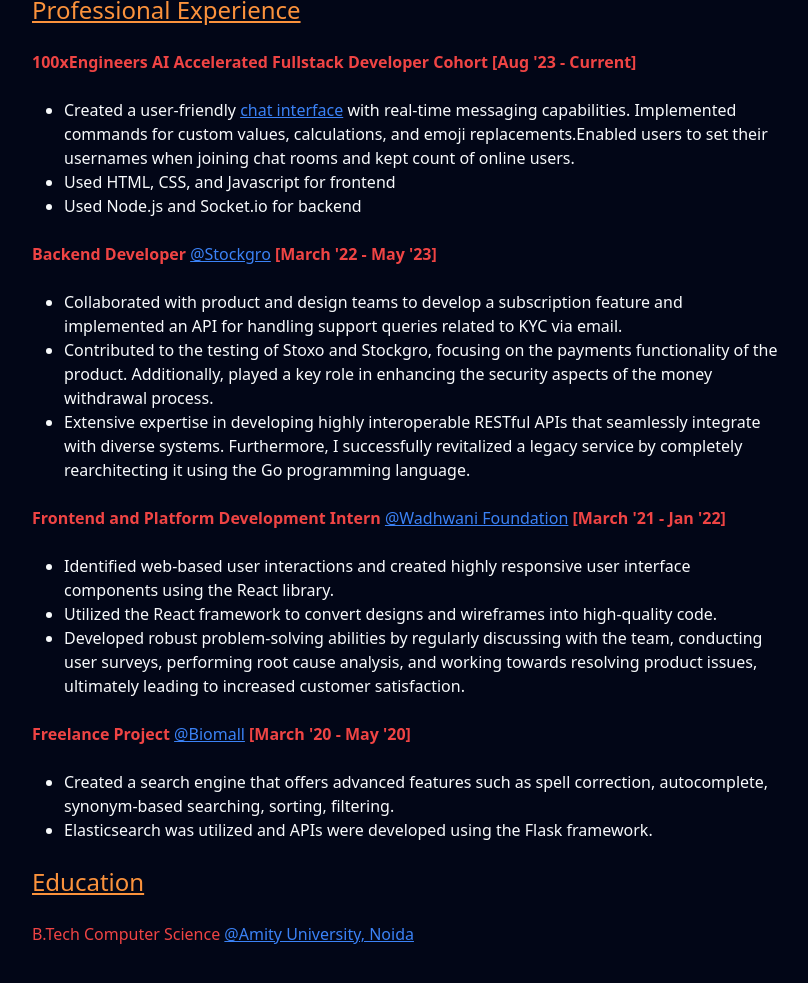
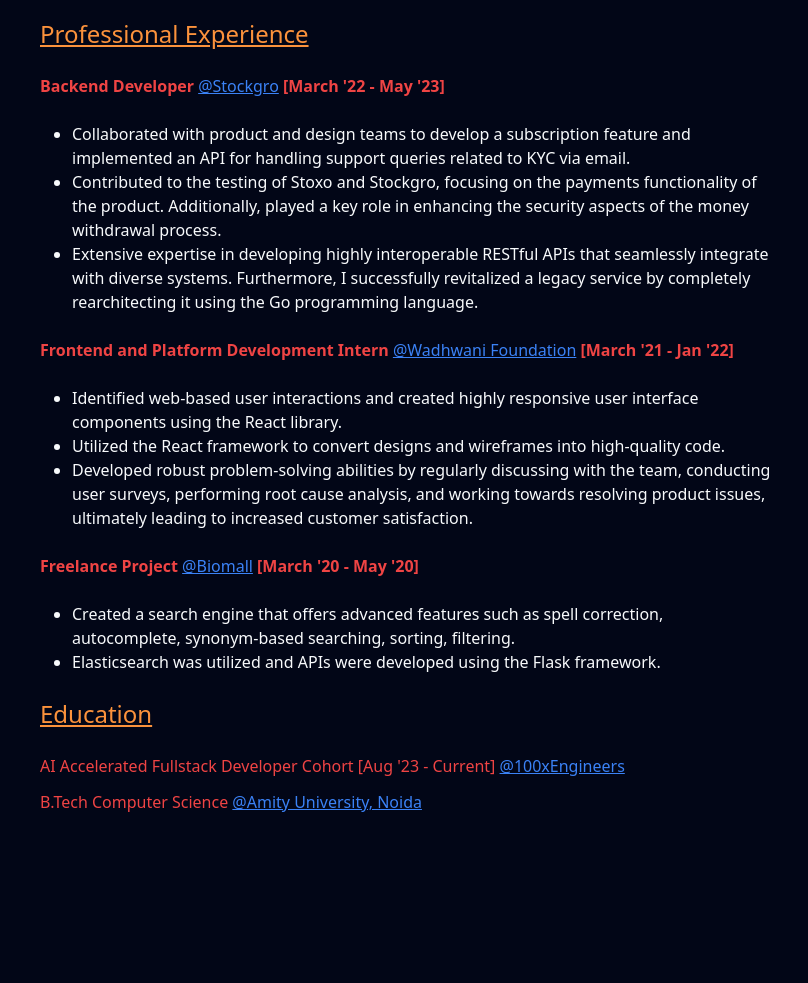
Before and after one commit to anujaagarwal/100xResume, a plain HTML site: page index.html in a window 1280 px wide. Shown: the part 811-1794 px from the top of the page, without its empty margins (232-1040 px from the left). After the commit the page ends 1661 px from the top, so only its background shows below. Drawn offline with nearby package versions, Linux system fonts and the light colour scheme.

Commit message:
feat:Worked on improving my resume

```diff
--- a/index.html
+++ b/index.html
@@ -8,7 +8,7 @@
   <script src="https://cdn.tailwindcss.com"></script>
 </head>
 
-<body class="bg-slate-950 px-2 py-6 max-w-3xl m-auto text-2xl md:text-base">
+<body class="bg-slate-950 px-4 py-6 max-w-3xl m-auto text-xl md:text-base">
   <header class="header">
     <h1 class="text-3xl text-orange-400 pb-6">Anuja Agarwal</h1>
     <nav class="text-blue-500 pb-2 underline">
@@ -60,19 +60,7 @@
     <section>
       <h2 class="text-2xl text-orange-400 underline underline-offset-2 py-6">Professional Experience</h2>
       <section>
-        <h3 class="text-red-500 pb-6"><b>100xEngineers AI Accelerated Fullstack Developer Cohort [Aug '23 - Current]</b></h3>
-        <ul class="pl-8 list-disc text-slate-50">
-          <li>Created a user-friendly <a class = "text-blue-500 underline"href="https://one00x-messenger-anuja.onrender.com/" target="_blank"
-              rel="noopener noreferrer">chat interface</a> with real-time messaging capabilities. Implemented commands
-            for custom values, calculations, and emoji replacements.Enabled users to set their usernames when joining
-            chat rooms and kept
-            count of online users. </li>
-          <li>Used HTML, CSS, and Javascript for frontend</li>
-          <li>Used Node.js and Socket.io for backend</li>
-        </ul>
-      </section>
-      <section>
-        <h3 class="text-red-500 py-6"><b>Backend Developer <a class = "text-blue-500 underline font-light" href="https://www.stockgro.club/" target="_blank"
+        <h3 class="text-red-500 pb-6"><b>Backend Developer <a class = "text-blue-500 underline font-light" href="https://www.stockgro.club/" target="_blank"
               rel="noopener noreferrer">@Stockgro</a> [March '22 - May '23]</b></h3>
         <ul class="pl-8 list-disc text-slate-50">
           <li>
@@ -124,7 +112,8 @@
     </section>
     <section>
       <h2 class="text-2xl text-orange-400 underline underline-offset-2 py-6">Education</h2>
-      <h3 class="text-red-500 pb-6">B.Tech Computer Science  <a class = "text-blue-500 underline font-light" href="https://www.amity.edu/" target="_blank" rel="noopener noreferrer">@Amity
+      <h3 class="text-red-500 pb-3">AI Accelerated Fullstack Developer Cohort [Aug '23 - Current] <a class = "text-blue-500 underline font-light" href="https://100xengineers.com/" target="_blank" rel="noopener noreferrer">@100xEngineers</a></h3>
+      <h3 class="text-red-500 pb-3">B.Tech Computer Science  <a class = "text-blue-500 underline font-light" href="https://www.amity.edu/" target="_blank" rel="noopener noreferrer">@Amity
           University, Noida</a></h3>
     </section>
   </main>
```
